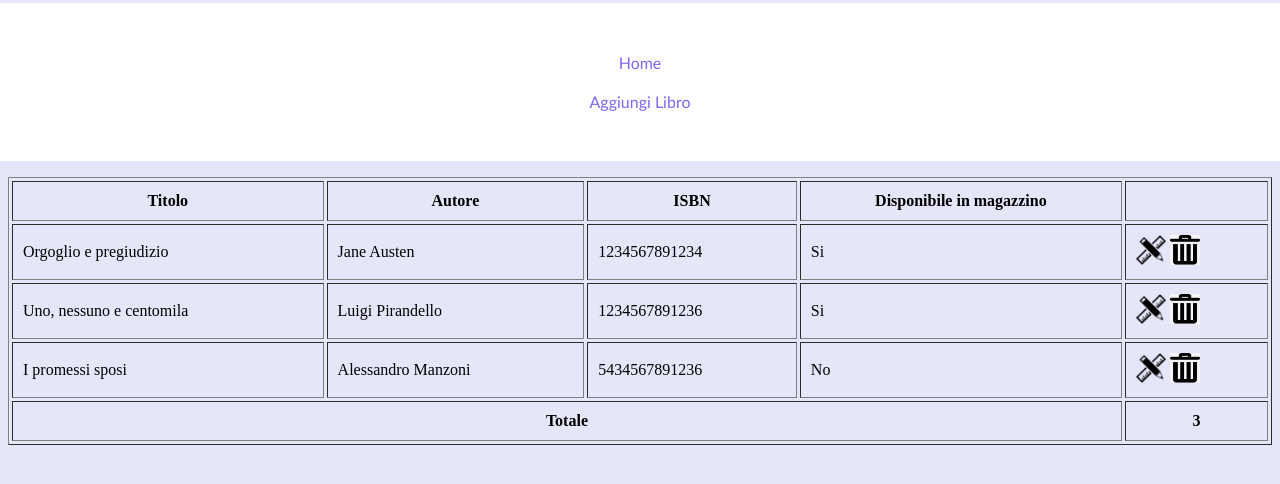
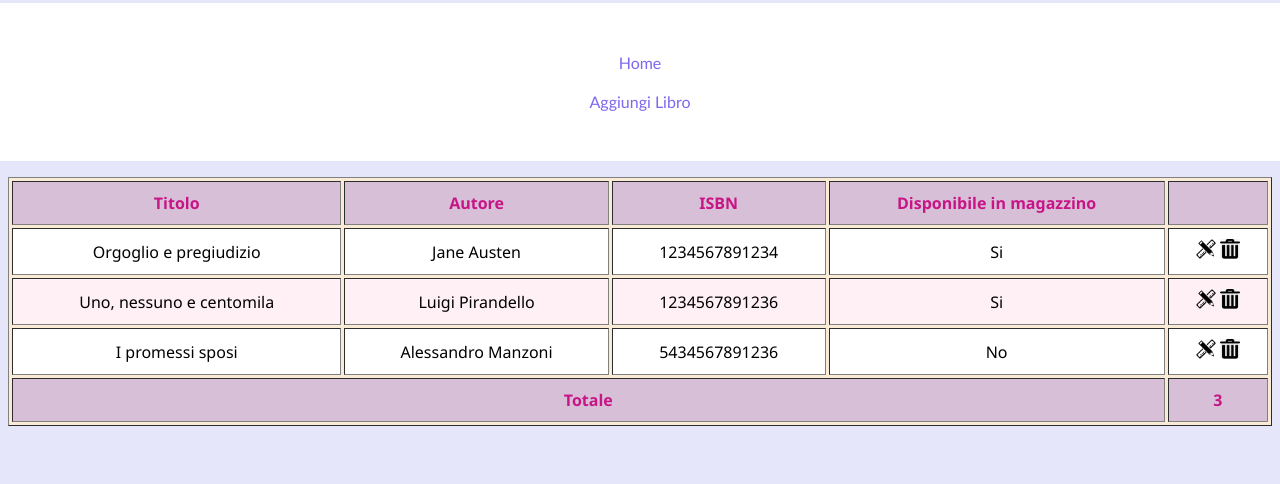
Before and after one commit to RenataCarriero/AcademyF_HTML, a plain HTML site: page Esercizio1/HomePage.html in a window 1280 px wide. Shown: the part 100-584 px from the top of the page. Drawn offline with Linux system fonts and the light colour scheme.

Commit message:
aggiunto file css

```diff
--- a/Esercizio1/HomePage.html
+++ b/Esercizio1/HomePage.html
@@ -21,7 +21,7 @@
 
     <main>
         <!--Table-->
-        <table border="1" width="100%" cellpadding="10" cellspacing="3">
+        <table id="TabellaLibri" border="1" width="100%" cellpadding="10" cellspacing="3">
             <thead>
                 <!--Table header-->
                 <tr class="pippo">
@@ -40,8 +40,8 @@
                     <td>1234567891234</td>
                     <td>Si</td>
                     <td>
-                        <a href="#"><img width="30" height="30" id="imgEdit" src="edit.png" /></a>
-                        <a href="#"><img width="30" height="30" id="imgDelete" src="delete.png" /></a>
+                        <a href="#"><img   id="imgEdit" src="edit.png" /></a>
+                        <a href="#"><img   id="imgDelete" src="delete.png" /></a>
                     </td>
                 </tr>
                 <tr>
@@ -50,8 +50,8 @@
                     <td>1234567891236</td>
                     <td>Si</td>
                     <td>
-                        <a id="edit" href="#"><img width="30" height="30" src="edit.png" id="imgEdit" /></a>
-                        <a id="delete" href="#"><img width="30" height="30" src="delete.png" id="imgDelete" /></a>
+                        <a id="edit" href="#"><img  src="edit.png" id="imgEdit" /></a>
+                        <a id="delete" href="#"><img  src="delete.png" id="imgDelete" /></a>
                     </td>
                 </tr>
                 <tr>
@@ -60,8 +60,8 @@
                     <td>5434567891236</td>
                     <td>No</td>
                     <td>
-                        <a href="#"><img width="30" height="30" id="imgEdit" src="edit.png" /></a>
-                        <a href="#"><img width="30" height="30" id="imgDelete" src="delete.png" /></a>
+                        <a href="#"><img id="imgEdit" src="edit.png" /></a>
+                        <a href="#"><img id="imgDelete" src="delete.png" /></a>
                     </td>
                 </tr>
             </tbody>
--- a/Esercizio1/StyleSheet.css
+++ b/Esercizio1/StyleSheet.css
@@ -1,13 +1,13 @@
-body{
+body {
     background-color: lavender;
 }
 
 #logo {
- width:70px;
- height:70px;
+    width: 70px;
+    height: 70px;
 }
 
-h1{
+h1 {
     font-family: 'Segoe UI', Tahoma, Geneva, Verdana, sans-serif;
     color: mediumpurple;
 }
@@ -16,8 +16,8 @@ h1{
     display: inline
 }
 
-ul{
-    padding:40px;
+ul {
+    padding: 40px;
     margin-left: -8px;
     margin-right: -8px;
     list-style-type: none;
@@ -28,7 +28,7 @@ li a {
     display: block;
     text-decoration: none;
     text-align: center;
-    padding:10px;
+    padding: 10px;
 }
 
 li a {
@@ -39,14 +39,74 @@ li a {
     font-family: Calibri;
 }
 
-li a:link{
-    color: mediumslateblue;
+    li a:link {
+        color: mediumslateblue;
+    }
+
+    li a:visited {
+        color: deeppink;
+    }
+
+    li a:hover {
+        background-color: lightblue;
+    }
+
+
+table {
+    background-color: antiquewhite;
 }
 
-li a:visited{
-    color: deeppink;
+table thead, tfoot{
+    font-family: 'Segoe UI';
+    background-color: thistle;
+    color: mediumvioletred;
 }
 
-li a:hover{
-    background-color: lightblue;
+table tr{
+    font-family: 'Segoe UI';
+    text-align: center;
 }
+
+tbody tr:nth-child(2n+1){
+    background-color: white;
+}
+
+tbody tr:nth-last-child(2n) {
+    background-color: lavenderblush;
+}
+
+tbody tr:hover{
+    background-color:azure;
+    color:mediumvioletred
+}
+
+label {
+    color:darkblue;
+    font-family: 'Segoe UI';
+}
+
+form {
+    text-align:center;
+}
+
+input[type=submit], input[type=reset]{
+    margin-top: 20px;
+    color: darkblue;
+    border-radius: 10px;
+    border: 5px solid mediumvioletred;
+    font-family: 'Segoe UI';
+    text-align:center;
+    font-style: italic;
+}
+
+input {
+    font-family: 'Segoe UI';
+    border-color: darkblue;
+    border-radius: 5px;
+    border-style: dotted;
+}
+
+#imgEdit, #imgDelete{
+    width: 20px;
+    height:20px;
+}
```
